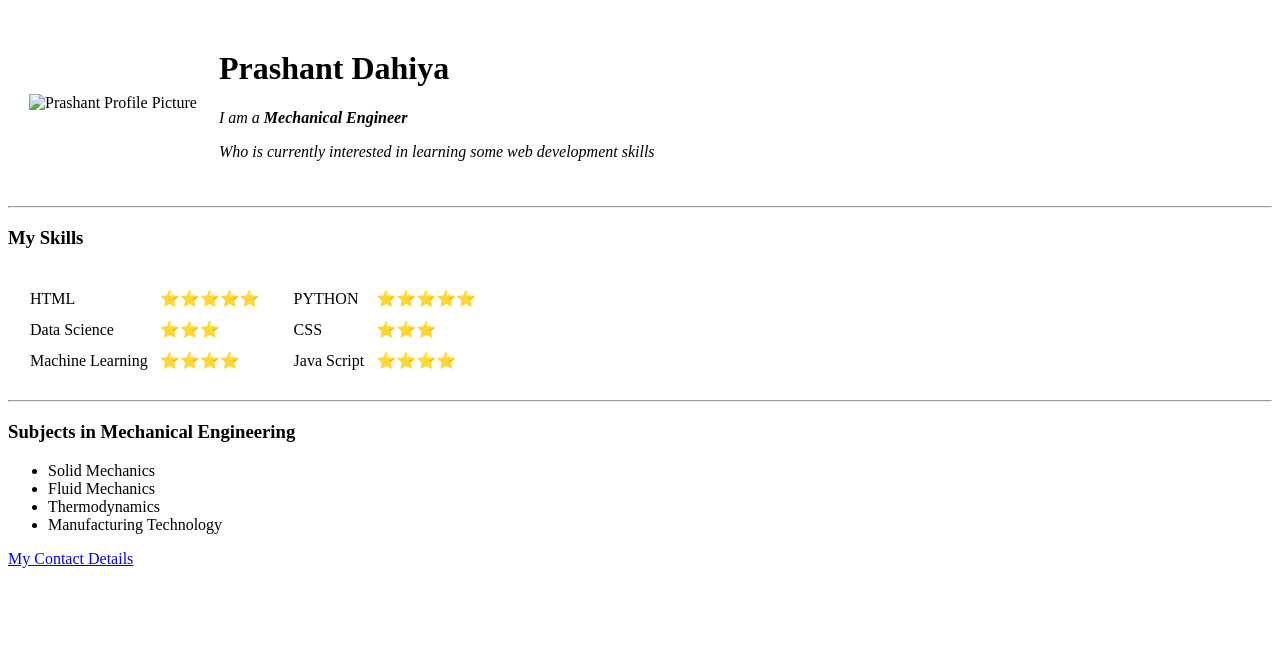
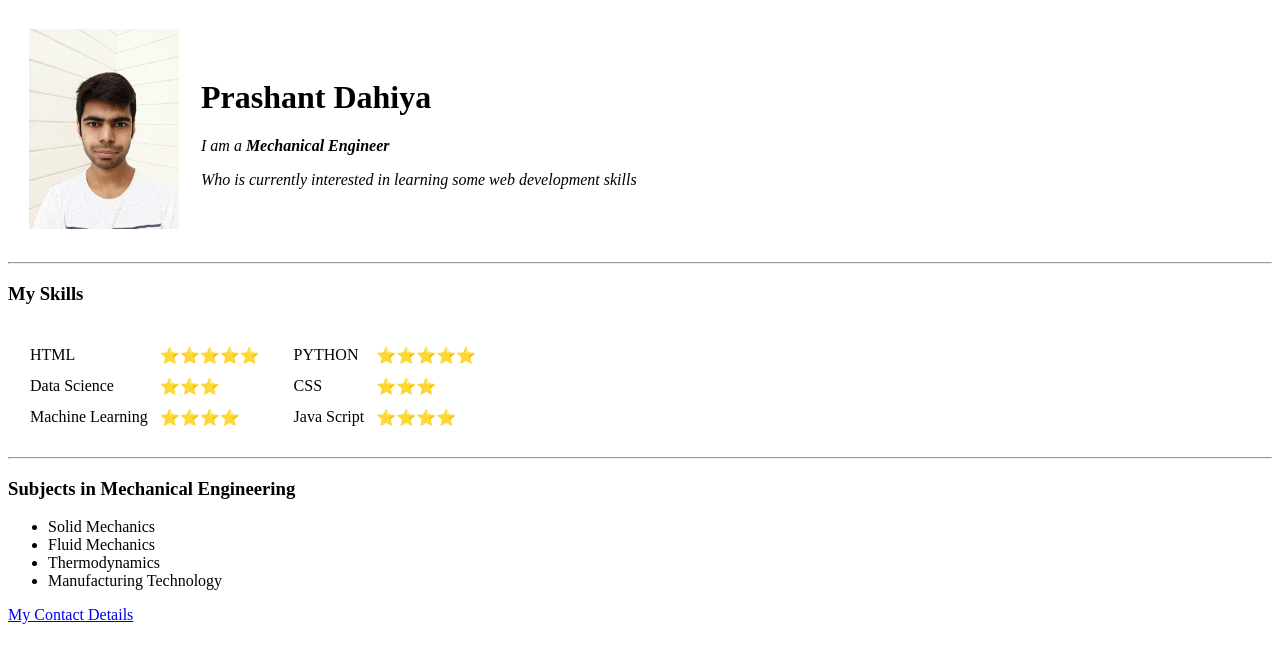
Before and after one commit to Prashant-Dahiya/cv, a plain HTML site: page index.html in a window 1280 px wide. Drawn offline with Linux system fonts and the light colour scheme.

Commit message:
Update index.html

```diff
--- a/index.html
+++ b/index.html
@@ -9,7 +9,7 @@
 <body>
   <table cellspacing="20">
     <tr>
-      <td><img src="image/IMG_20211018_115310.jpg" alt="Prashant Profile Picture" width="150" height="auto"></td>
+      <td><img src="IMG_20211018_115310.jpg" alt="Prashant Profile Picture" width="150" height="auto"></td>
       <td>
         <h1>Prashant Dahiya</h1>
         <p><em>I am a <strong>Mechanical Engineer</strong><em></p>
```
